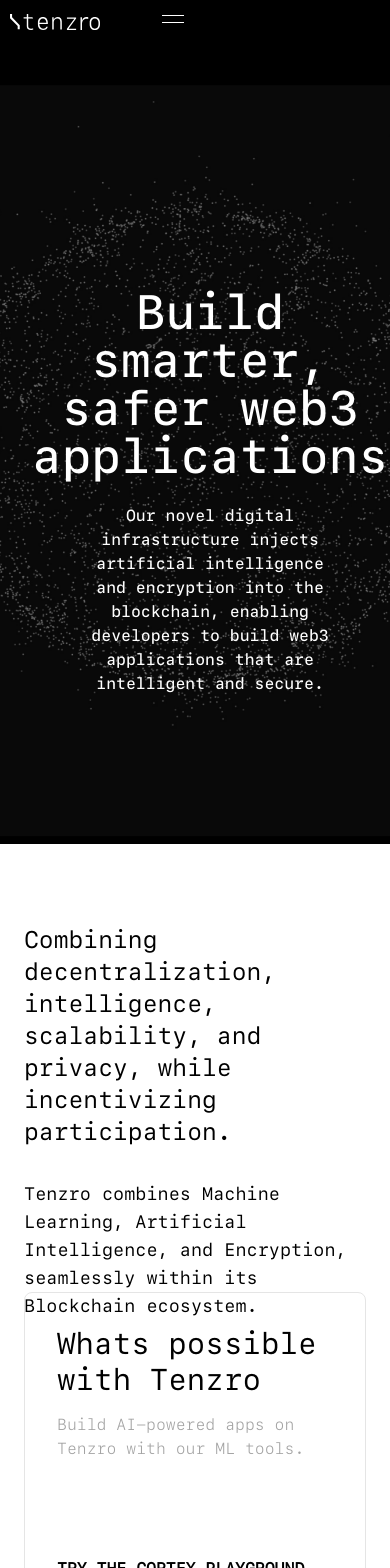
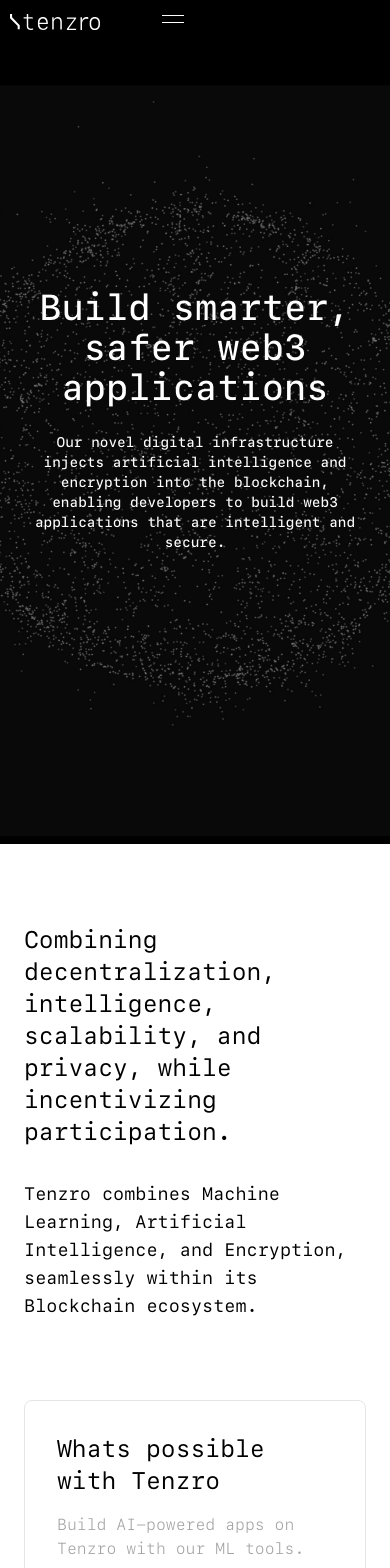
Before and after one commit to hilarl/tenzro-com, a Next.js app: page / in a window 390 px wide. Shown: the top 1568 px of the page. Built offline with nearby package versions, Linux system fonts and the light colour scheme.

Commit message:
updated responsive styling

```diff
--- a/src/app/layout.js
+++ b/src/app/layout.js
@@ -17,7 +17,7 @@
       <body className={inter.className}>
         <Header />
         {children}
-        <div className='text-neutral-400 md:text-md text-sm text-center md:text-right p-12 mono-light mt-12 md:mt-24'>
+        <div className='text-neutral-400 md:text-md text-sm text-center md:text-right pt-16 pb-24 md:p-12 mono-light mt-12 md:mt-24'>
           <p>©2024 TENZRO, ALL RIGHTS RESERVED.</p>
         </div>
       </body>
--- a/src/app/page.js
+++ b/src/app/page.js
@@ -28,12 +28,12 @@
         backgroundPosition: "center",
       }}>
         <div class="grid place-items-center h-1/4 p-8 md:-p-0 md:h-1/3 mt-64 md:mt-60 w-full md:w-2/3 m-auto">
-          <h1 class="text-5xl md:text-6xl text-center text-white mono-medium-h">Build smarter, safer web3 applications</h1>
-          <h3 class="text-md md:text-xl mt-6 md:mt-8 text-center text-white mono-medium-h px-14">Our novel digital infrastructure injects artificial intelligence and encryption into the blockchain, enabling developers to build web3 applications that are intelligent and secure.</h3>
+          <h1 class="text-4xl md:text-6xl text-center text-white mono-medium-h">Build smarter, safer web3 applications</h1>
+          <h3 class="text-sm md:text-md md:text-xl mt-6 md:mt-8 text-center text-white mono-medium-h md:px-14">Our novel digital infrastructure injects artificial intelligence and encryption into the blockchain, enabling developers to build web3 applications that are intelligent and secure.</h3>
         </div>
       </section>
       <div className='px-6 md:px-12 mt-20'>
-        <div className="md:flex h-72">
+        <div className="md:flex md:h-72">
           <div className="w-full md:w-3/4">
             <h1 className="mono-regular-h text-2xl md:text-3xl">Combining decentralization, intelligence, scalability, and privacy, while incentivizing participation.</h1>
           </div>
@@ -45,7 +45,7 @@
       <div class='min-h-screen px-6 md:px-12' id="discover">
         <div class="md:flex">
           <div class="p-8 w-full md:w-1/2 border border-neutral-200 rounded-lg text-black md:h-64 mt-20 mr-20 mono-regular-h">
-            <h1 className="text-3xl mb-4">Whats possible with Tenzro</h1>
+            <h1 className="text-2xl md:text-3xl mb-4">Whats possible with Tenzro</h1>
             <p className="mb-24 text-md text-neutral-400 mono-light">Build AI-powered apps on Tenzro with our ML tools.</p>
             <Link className="font-bold" href="#">TRY THE CORTEX PLAYGROUND (TBA)</Link>
           </div>
@@ -108,7 +108,7 @@
               <AccordionItem value="item-4" className="accordion-item w-full text-left">
                 <div class="pb-8">
                   <AccordionTrigger className="accordion-title">
-                    <span className='text-2xl md:text-3xl'><span className="text-3xl md:text-4xl mr-4 text-neutral-300 ">4</span>Decentralized governance</span>
+                    <span className='text-2xl md:text-3xl'><span className="text-3xl md:text-4xl mr-4 text-neutral-300 ">4</span>Truly decentralized</span>
                   </AccordionTrigger>
                   <AccordionContent className="accordion-content mono-light leading-relaxed">
                     <motion.div
```
